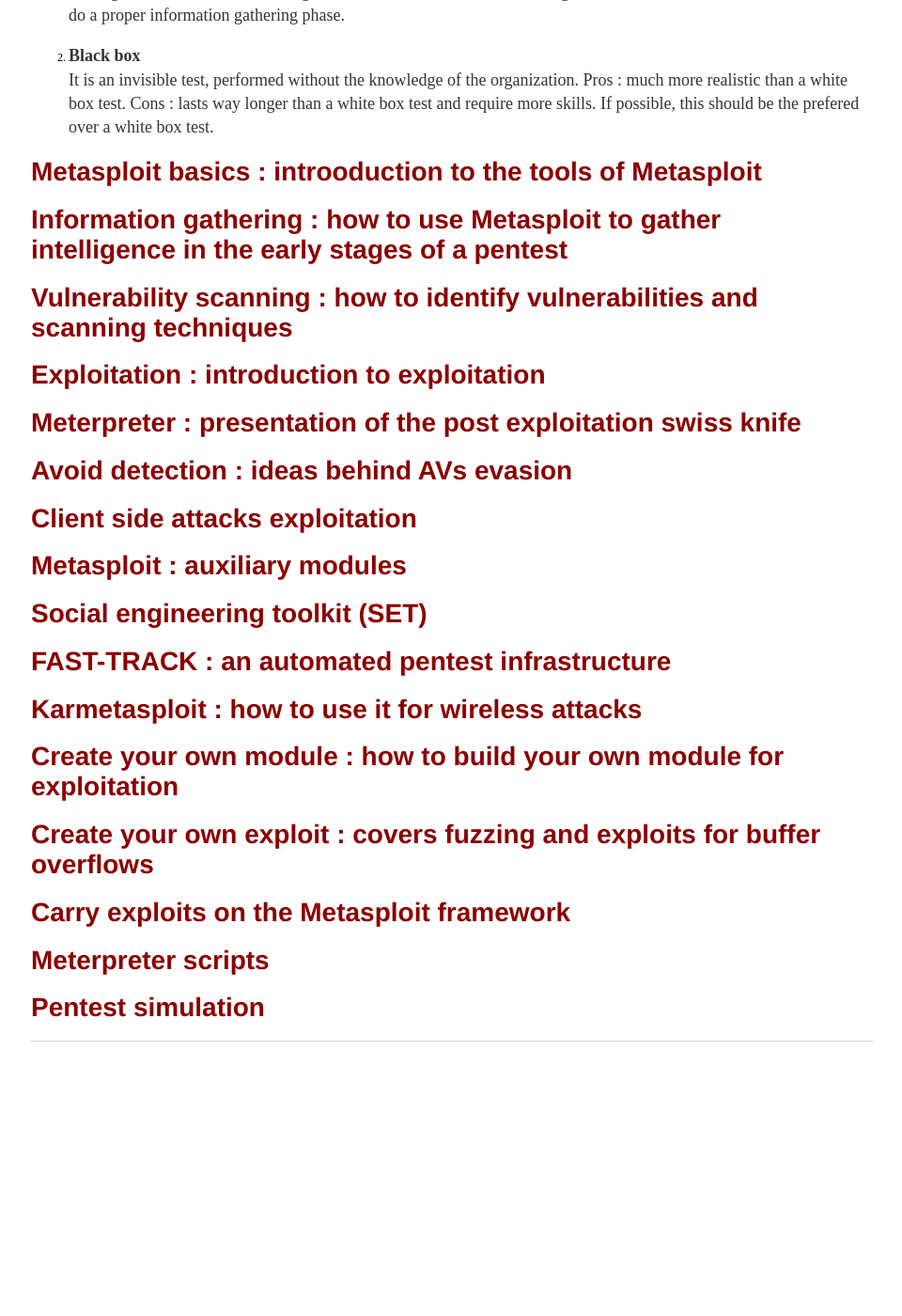
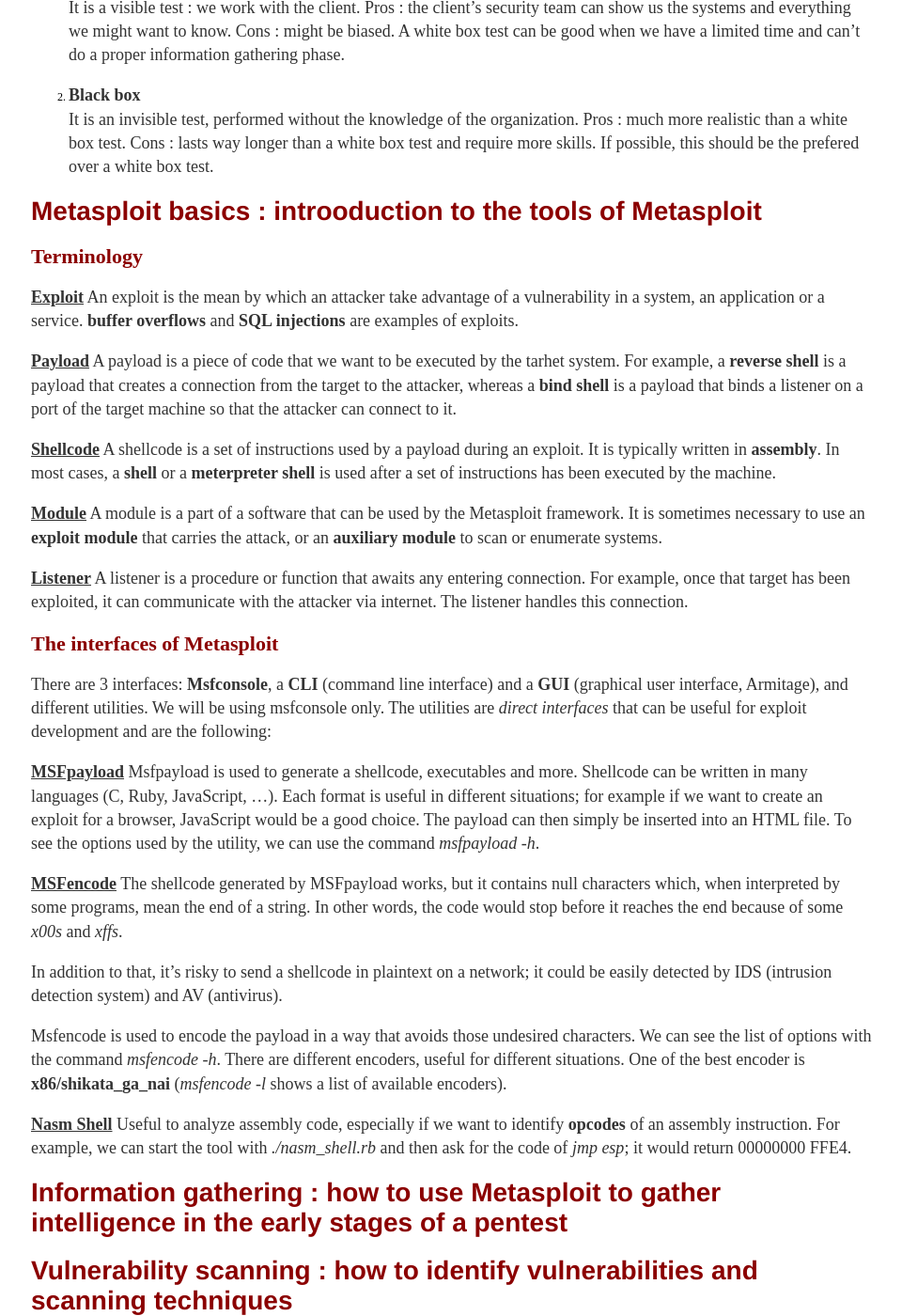
Before and after one commit to jsom1/jsom1.github.io, a Jekyll site: the page built from _summaries/metasploit.md, in a window 1280 px wide and 1400 px high, scrolled down 1759 px. Shown: the whole window at 94% size, without its empty margins (159-1119 px from the left). Built offline with Jekyll 4.4.1, drawn with Linux system fonts in a browser that asks for light colours; our own code applies the rules of GitHub Pages for plain Markdown files; before the commit the page ends 2927 px from its top, so only the background shows below that; some of the changed text lies outside the part shown.

Commit message:
Update metasploit.md

```diff
--- a/_summaries/metasploit.md
+++ b/_summaries/metasploit.md
@@ -96,6 +96,41 @@
 
 # Metasploit basics : introoduction to the tools of Metasploit
 
+## Terminology
+
+<ins>**Exploit**</ins>
+An exploit is the mean by which an attacker take advantage of a vulnerability in a system, an application or a service. **buffer overflows** and **SQL injections** are examples of exploits.
+
+<ins>**Payload**</ins>
+A payload is a piece of code that we want to be executed by the tarhet system. For example, a **reverse shell** is a payload that creates a connection from the target to the attacker, whereas a **bind shell** is a payload that binds a listener on a port of the target machine so that the attacker can connect to it.
+
+<ins>**Shellcode**</ins>
+A shellcode is a set of instructions used by a payload during an exploit. It is typically written in **assembly**. In most cases, a **shell** or a **meterpreter shell** is used after a set of instructions has been executed by the machine.
+
+<ins>**Module**</ins>
+A module is a part of a software that can be used by the Metasploit framework. It is sometimes necessary to use an **exploit module** that carries the attack, or an **auxiliary module** to scan or enumerate systems.
+
+<ins>**Listener**</ins>
+A listener is a procedure or function that awaits any entering connection. For example, once that target has been exploited, it can communicate with the attacker via internet. The listener handles this connection.
+
+## The interfaces of Metasploit
+
+There are 3 interfaces: **Msfconsole**, a **CLI** (command line interface) and a **GUI** (graphical user interface, Armitage), and different utilities. We will be using msfconsole only. The utilities are *direct interfaces* that can be useful for exploit development and are the following:
+
+<ins>**MSFpayload**</ins>
+Msfpayload is used to generate a shellcode, executables and more. Shellcode can be written in many languages (C, Ruby, JavaScript, ...). Each format is useful in different situations; for example if we want to create an exploit for a browser, JavaScript would be a good choice. The payload can then simply be inserted into an HTML file. To see the options used by the utility, we can use the command *msfpayload -h*.
+
+<ins>**MSFencode**</ins>
+The shellcode generated by MSFpayload works, but it contains null characters which, when interpreted by some programs, mean the end of a string. In other words, the code would stop before it reaches the end because of some *x00s* and *xffs*.
+
+In addition to that, it's risky to send a shellcode in plaintext on a network; it could be easily detected by IDS (intrusion detection system) and AV (antivirus).
+
+Msfencode is used to encode the payload in a way that avoids those undesired characters. We can see the list of options with the command *msfencode -h*. There are different encoders, useful for different situations. One of the best encoder is **x86/shikata_ga_nai** (*msfencode -l* shows a list of available encoders).
+
+
+<ins>**Nasm Shell**</ins>
+Useful to analyze assembly code, especially if we want to identify **opcodes** of an assembly instruction. For example, we can start the tool with *./nasm_shell.rb* and then ask for the code of *jmp esp*; it would return 00000000 FFE4.
+
 # Information gathering : how to use Metasploit to gather intelligence in the early stages of a pentest
 
 # Vulnerability scanning : how to identify vulnerabilities and scanning techniques
```
